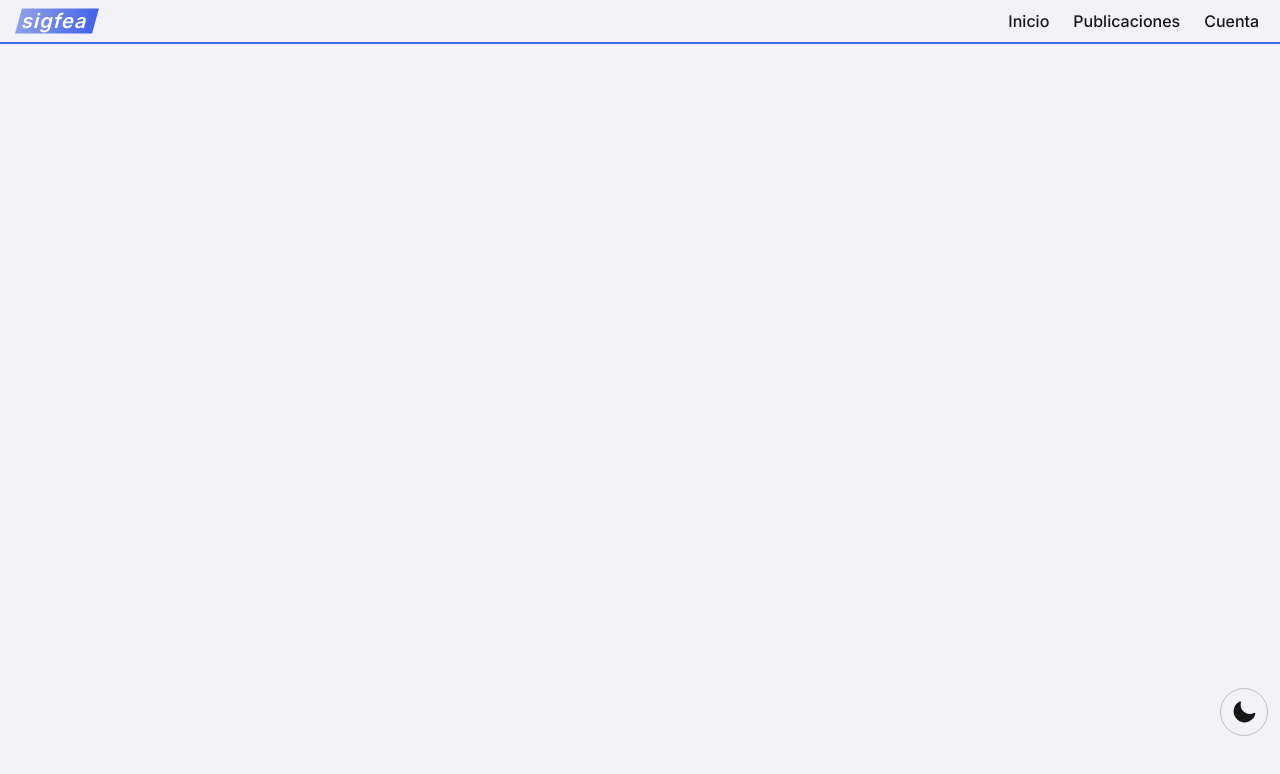
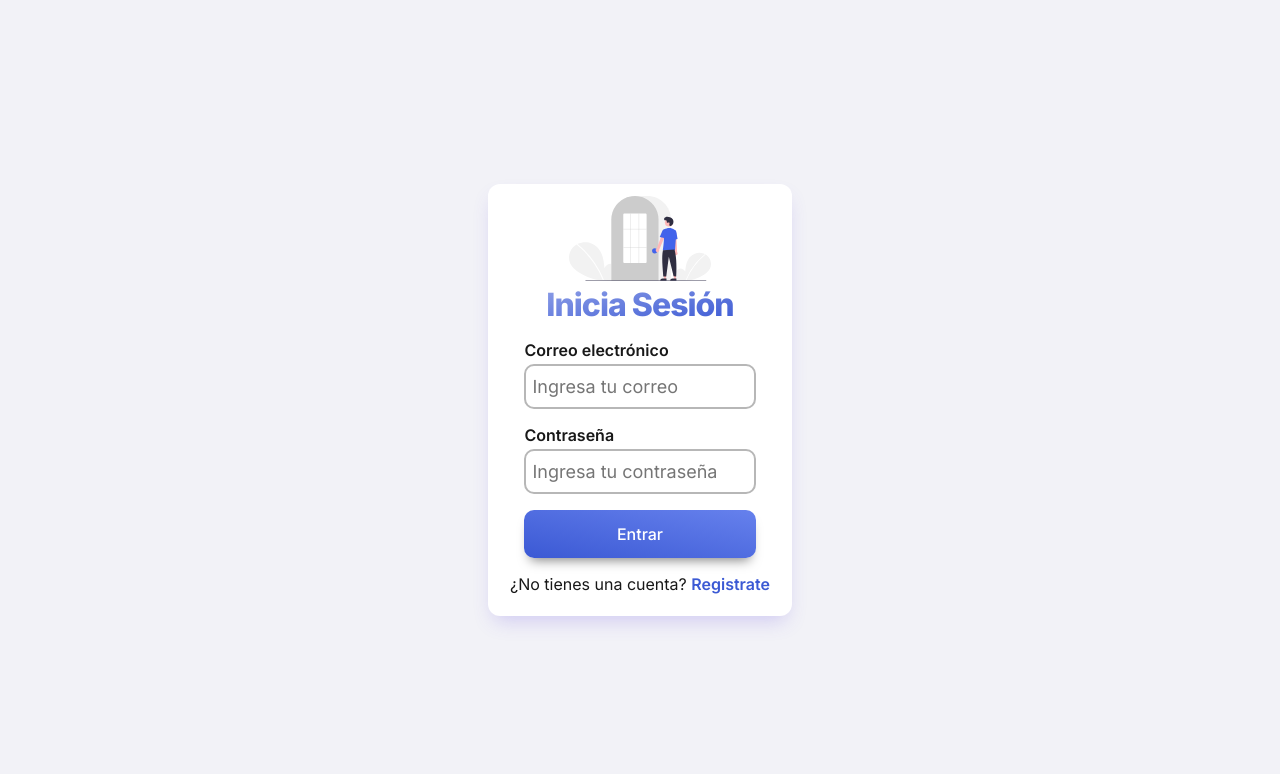
Before and after one commit to ValenciaArcega/sigma, a React (Vite) app: page / in a window 1280 px wide. Shown: the top 774 px of the page. Built offline with nearby package versions, Linux system fonts and the light colour scheme; no server answers.

Commit message:
features: firebase authentication had been added, also some new features as register and sign out

```diff
--- a/App.css
+++ b/App.css
@@ -464,14 +464,13 @@ input {
 /* ///////////////////////////////////////////////////// */
 /* Dashboard.jsx */
 .container-dashboard {
-  margin-top: 1rem;
+  margin-top: 2rem;
   display: flex;
   flex-direction: column;
-  /* background-color: #6681ed; */
 }
 
 .dashboard-header h1 {
-  margin-left: 1rem;
+  margin-left: 2rem;
   font-size: 32px;
   font-weight: 800;
   letter-spacing: -1px;
@@ -480,8 +479,10 @@ input {
 .dashboard-main {
   width: 95%;
   margin-top: 10px;
+  padding-bottom: 7rem;
+  gap: 16px 8px;
   display: grid;
-  gap: 16px 8px;
+  justify-items: center;
   grid-template-columns: repeat(auto-fit, minmax(20rem, 1fr));
   align-self: center;
 }
@@ -511,6 +512,10 @@ input {
   font-size: 32;
   font-weight: 700;
 }
+
+/* ///////////////////////////////////////////////////// */
+/* Profile.jsx */
+.container-profile {}
 
 /* ///////////////////////////////////////////////////// */
 .hidden {
--- a/App.jsx
+++ b/App.jsx
@@ -1,11 +1,19 @@
 import './App.css';
 import Login from "./src/components/pages/Login";
 import Home from "./src/components/pages/Home";
+import { onAuthStateChanged, getAuth } from 'firebase/auth';
+import { firebaseApp } from './src/database/credentials';
+import { useState } from "react";
 
-const App = () => {
-  return (
-    <Home />
-  );
+const auth = getAuth(firebaseApp);
+
+export default function App() {
+  const [globalUser, setGlobalUser] = useState(null);
+
+  onAuthStateChanged(auth, (firebaseUser) => {
+    if (firebaseUser) setGlobalUser(firebaseUser);
+    else setGlobalUser(null);
+  });
+
+  return <>{globalUser ? <Home /> : <Login />}</>;
 };
-
-export default App;
--- a/package.json
+++ b/package.json
@@ -16,6 +16,7 @@
   },
   "dependencies": {
     "@vitejs/plugin-react": "3.1.0",
+    "firebase": "^9.20.0",
     "gh-pages": "^5.0.0",
     "react": "18.2.0",
     "react-dom": "18.2.0",
--- a/src/components/views/Profile.jsx
+++ b/src/components/views/Profile.jsx
@@ -1,9 +1,21 @@
+import { getAuth, signOut } from 'firebase/auth';
+import { firebaseApp } from "../../database/credentials";
+import { Link } from "react-router-dom";
+import { makeLight } from '../../functions/switch-appearance';
+
+const auth = getAuth(firebaseApp);
 
 const Profile = () => {
+
   return (
-    <main>
-      I am the profile view
-    </main>
+    <section className="container-profile">
+      <Link onClick={() => {
+        makeLight();
+        signOut(auth);
+      }} to='/sigfea/'>
+        Cerrar Sesión
+      </Link>
+    </section>
   );
 };
 
--- a/src/components/views/SignIn.jsx
+++ b/src/components/views/SignIn.jsx
@@ -1,9 +1,27 @@
 import BadCredentials from "../messages/BadCredentials";
+import { getAuth, signInWithEmailAndPassword } from 'firebase/auth';
+import { firebaseApp } from '../../database/credentials';
 import { useState } from "react";
 
+const auth = getAuth(firebaseApp);
+
 const SignIn = ({ setIsRegistering }) => {
-  const [isWrong, setIsWrong] = useState(true);
 
+  const [isWrong, setIsWrong] = useState(false);
+
+  async function submitHandler(e) {
+    e.preventDefault();
+    try {
+      const m = e.target.inputMail.value;
+      const p = e.target.inputPassword.value;
+      await signInWithEmailAndPassword(auth, m, p);
+    } catch (e) {
+      setIsWrong(true);
+      setTimeout(() => {
+        setIsWrong(false);
+      }, 4000);
+    }
+  }
   const goRegister = (e) => {
     e.preventDefault();
     setIsRegistering(true);
@@ -13,17 +31,30 @@ const SignIn = ({ setIsRegistering }) => {
     <section className="container-login">
       {isWrong ? <BadCredentials /> : null}
 
-      <form className="login">
+      <form className="login" onSubmit={submitHandler}>
         <img className="login-img" src="./login.svg" alt="" />
         <h1 className="login-title">Inicia Sesión</h1>
 
         <label className="login-label" htmlFor="inputMail">Correo electrónico</label>
-        <input autoComplete="new-password" className="login-inputMail" type="text" id="inputMail" placeholder="Ingresa tu correo" />
+        <input
+          id="inputMail"
+          className="login-inputMail"
+          type="text"
+          autoComplete="new-password"
+          placeholder="Ingresa tu correo"
+        />
 
-        <label className="login-label" htmlFor="inputPass">Contraseña</label>
-        <input className="login-inputPass" autoComplete="new-password" type="password" id="inputPass" placeholder="Ingresa tu contraseña" />
+        <label className="login-label" htmlFor="inputPassword">Contraseña</label>
+        <input
+          id="inputPassword"
+          className="login-inputPass"
+          type="password"
+          autoComplete="new-password"
+          placeholder="Ingresa tu contraseña"
+        />
 
         <button className="login-buttonLogin" type="submit">Entrar</button>
+
         <label className="login-labelBGR" htmlFor="lbgr">¿No tienes una cuenta? <button onClick={goRegister} className="login-buttonGoRegister" id="lbgr">Registrate</button></label>
       </form>
     </section>
--- a/src/components/views/SignUp.jsx
+++ b/src/components/views/SignUp.jsx
@@ -1,8 +1,19 @@
 import { IconText, IconHashtag, IconHide, IconShow, IconHideConfirm, IconShowConfirm } from '../svg/IconsSignUp';
 import { inputNameKeyUp, inputNameFocusIn, inputNameBlur, inputNumberFocusIn, inputNumberBlur, inputPassFocusIn, inputPassBlur, showPassRegister, inputConfirmPassFocusIn, inputConfirmPassBlur, inputConfirmPassKeyUp, showConfirmRegister } from "../../functions/review-inputRegister";
 import reviewRegister from "../../functions/review-userRegistration";
+import { firebaseApp } from '../../database/credentials';
+import { getAuth, createUserWithEmailAndPassword } from 'firebase/auth';
 
 const SignUp = ({ setIsRegistering }) => {
+  const auth = getAuth(firebaseApp);
+
+  async function submitHandler(e) {
+    e.preventDefault();
+    const mail = e.target.inputMail.value;
+    const password = e.target.inputPassword.value;
+
+    await createUserWithEmailAndPassword(auth, mail, password);
+  }
 
   const resetBorders = () => {
     const root = document.querySelector(':root');
@@ -18,7 +29,7 @@ const SignUp = ({ setIsRegistering }) => {
 
   return (
     <section className="container-signUp">
-      <form className="signUpForm">
+      <form className="signUpForm" onSubmit={submitHandler}>
 
         <h1 className="signUpForm-title">Crea una cuenta <span className="gradient">gratis</span></h1>
 
@@ -34,9 +45,9 @@ const SignUp = ({ setIsRegistering }) => {
         />
         <p className="signUpForm-name-p"> </p>
 
-        <label className="signUpForm-label" htmlFor="sufc">Correo electrónico <IconHashtag /></label>
+        <label className="signUpForm-label" htmlFor="inputMail">Correo electrónico <IconHashtag /></label>
         <input
-          id="sufc"
+          id="inputMail"
           className="signUpForm-mail"
           placeholder="usuario@dominio.com"
           autoComplete="new-password"
@@ -90,10 +101,7 @@ const SignUp = ({ setIsRegistering }) => {
         </div>
         <p className="signUpForm-passConfirm-p"></p>
 
-        <button onClick={(e) => {
-          e.preventDefault();
-          reviewRegister();
-        }} type="submit" className="signUpForm-btnRegister" name="button to Register">Registrarme Ahora</button>
+        <button type="submit" onClick={reviewRegister} className="signUpForm-btnRegister" name="button to Register">Registrarme Ahora</button>
 
         <label className="signUpForm-labelGoSignIn" htmlFor="sufbsi">¿Ya tienes una cuenta? <button id="sufbsi" className="signUpForm-btnGoSignIn" onClick={goSignIn}>Inicia Sesión</button></label>
 
--- /dev/null
+++ b/src/database/credentials.js
@@ -0,0 +1,21 @@
+// Import the functions you need from the SDKs you need
+import { initializeApp } from "firebase/app";
+import { getFirestore } from 'firebase/firestore';
+// TODO: Add SDKs for Firebase products that you want to use
+// https://firebase.google.com/docs/web/setup#available-libraries
+
+// Your web app's Firebase configuration
+const firebaseConfig = {
+  apiKey: "AIzaSyDZJLlMC9nsgNclVnmgLHuwHPxnSmkm_Mw",
+  authDomain: "sigfea.firebaseapp.com",
+  projectId: "sigfea",
+  storageBucket: "sigfea.appspot.com",
+  messagingSenderId: "13445887862",
+  appId: "1:13445887862:web:ef45b027ce735fb6486c57"
+};
+
+// Initialize Firebase
+const firebaseApp = initializeApp(firebaseConfig);
+const db = getFirestore(firebaseApp);
+
+export { firebaseApp, db };
```
Also changed, not shown: 1 other file (tests, documents, lock files or other folders).
